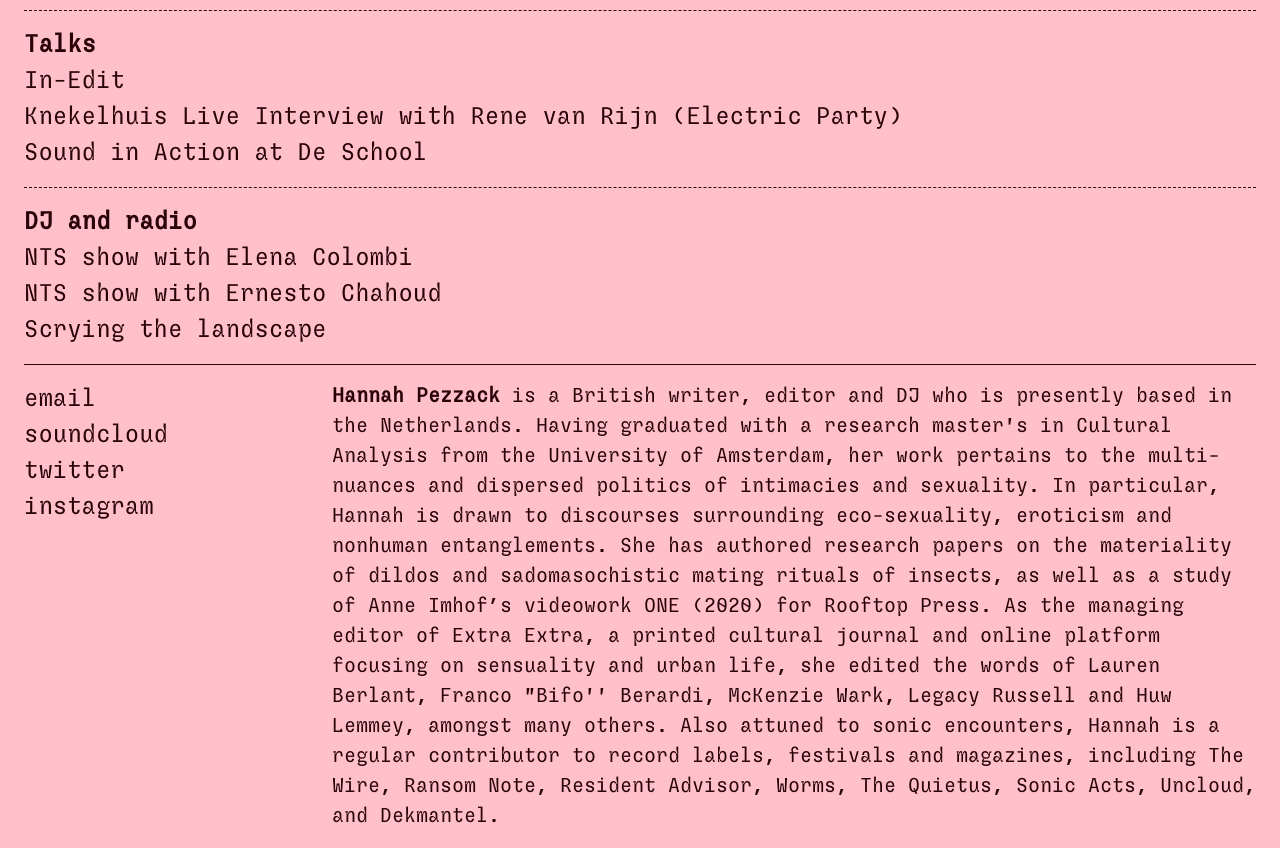
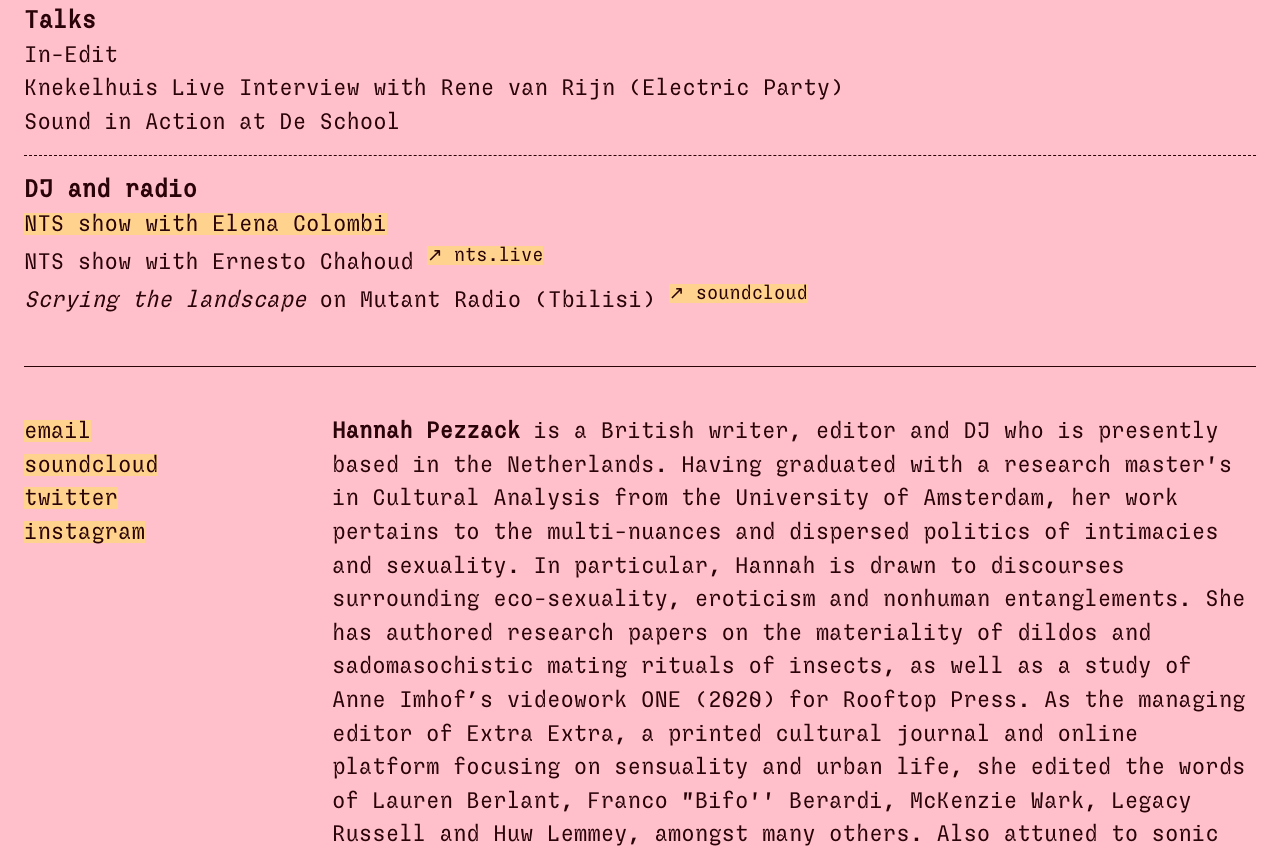
Before and after one commit to rubenverkuylen/hannah-pezzack, a plain HTML site: page index.html in a window 1280 px wide. Shown: the part 589-1437 px from the top of the page. Drawn offline with Linux system fonts and the light colour scheme.

Commit message:
highlight update

```diff
--- a/index.html
+++ b/index.html
@@ -79,18 +79,24 @@
               >
             </li>
             <li>
+              NTS show with Ernesto Chahoud
+              <sup>
                 <a
                   href="https://www.nts.live/shows/ernesto-chahoud/episodes/beirut-daze-w-ernesto-chahoud-1st-october-2021"
                   target="_blank"
-                >NTS show with Ernesto Chahoud</a
+                  >&#8599; nts.live</a
                 >
+              </sup>
             </li>
             <li>
+              <em>Scrying the landscape</em> on Mutant Radio (Tbilisi)
+              <sup>
                 <a
                   href="https://soundcloud.com/elinatapio/sets/scrying-the-landscape-mutant"
                   target="_blank"
-                >Scrying the landscape</a
+                  >&#8599; soundcloud</a
                 >
+              </sup>
             </li>
           </ul>
         </div>
--- a/script.js
+++ b/script.js
@@ -1,6 +1,6 @@
 "use strict";
 
 // EMAIL ENCODER
-var encEmail = "aW5mb0B3eXNpd3lnY2luZW1hLm5ldA==";
+var encEmail = "aGFubmFocGV6emFja0Bob3RtYWlsLmNvLnVr";
 const form = document.getElementById("contact");
 form.setAttribute("href", "mailto:".concat(atob(encEmail)));
--- a/style.css
+++ b/style.css
@@ -2,6 +2,8 @@
 :root {
   --color-primary: pink;
   --color-secondary: rgb(41, 3, 8);
+  --color-yellow: rgb(255, 255, 0);
+  --color-yellow-light: rgba(255, 255, 0, 0.3);
   --padding: 1em;
   --font-family: Sligoil;
 }
@@ -104,10 +106,16 @@ header {
 header button {
   border: none;
   padding: 0px;
-  background: yellow;
+  background: var(--color-yellow);
   cursor: pointer;
   /* text-decoration: underline dashed;
   text-underline-offset: 0.5em; */
+}
+
+header button:hover {
+  background-color: var(--color-yellow-light);
+  transition: 0.15s;
+  transition-timing-function: ease-out;
 }
 
 ul {
@@ -117,16 +125,19 @@ ul {
 }
 
 ul a {
-  text-decoration: dotted;
+  background-color: var(--color-yellow-light);
+  color: var(--color-secondary);
+  text-decoration: none;
+  -webkit-text-decoration: none;
+  /* text-decoration: underline 1px dotted;
   -webkit-text-decoration-style: dotted;
   text-underline-offset: 0.25em;
-  -webkit-text-underline-offset: 0.25em;
-  color: var(--color-secondary);
-  transition: 0.15s;
+  -webkit-text-underline-offset: 0.25em; */
 }
 
 a:hover {
-  background-color: yellow;
+  background-color: var(--color-yellow);
+  transition: 0.15s;
 }
 
 /* RESUME */
@@ -137,7 +148,7 @@ a:hover {
 }
 
 li {
-  font-size: 1.5rem;
+  font-size: 1.4em;
 }
 
 /* ABOUT */
@@ -154,19 +165,25 @@ li {
   font-style: italic;
 }
 
+/* .biography {
+  font-size: 1.4em;
+} */
+
 @media (min-width: 665px) {
   header {
     font-size: 1.5em;
   }
   #about > .grid-container {
     grid-template-columns: 1fr 3fr;
-    font-size: 1.25em;
+    margin: calc(2 * var(--padding)) 0;
   }
   .biography {
     order: 1;
+    font-size: 1.4em;
   }
   #resume {
     min-height: calc(100vh - 5 * var(--padding));
+    margin-bottom: calc(3 * var(--padding));
   }
 }
 
```
Lines whose indentation alone changed are shown as unchanged.
